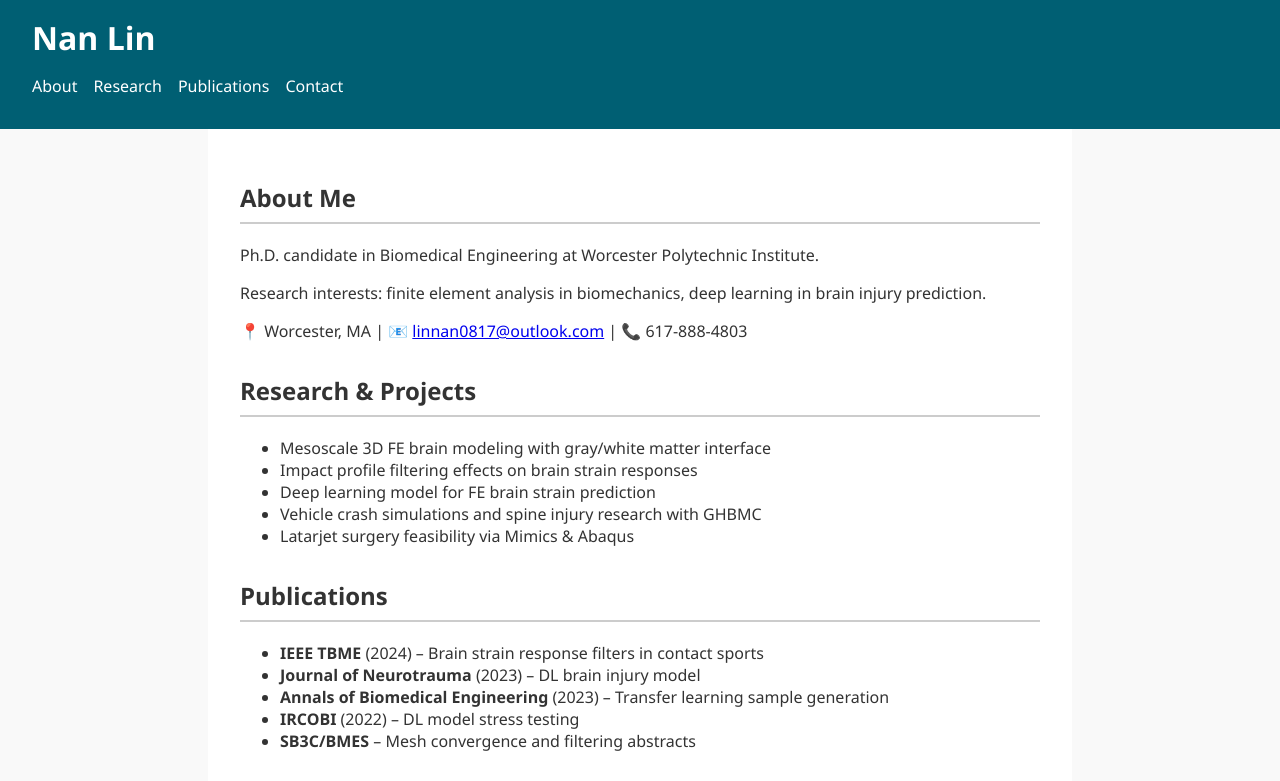
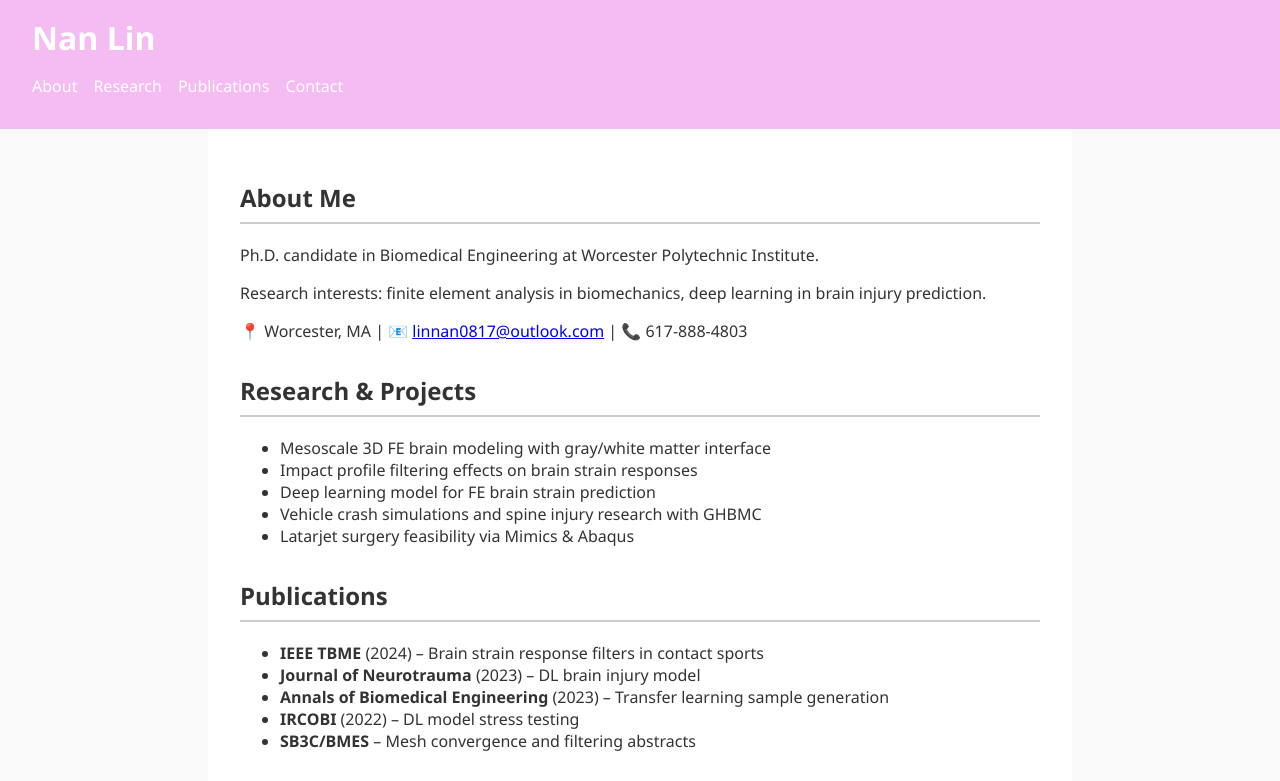
Before and after one commit to linnan0817/linnan0817.github.io, a plain HTML site: page index.html in a window 1280 px wide. Shown: the top 781 px of the page. Drawn offline with Linux system fonts and the light colour scheme.

Commit message:
Update style.css

```diff
--- a/style.css
+++ b/style.css
@@ -6,7 +6,7 @@ body {
 }
 
 header {
-  background: #005f73;
+  background: #f5bcf3;
   color: #fff;
   padding: 1rem 2rem;
 }
```
